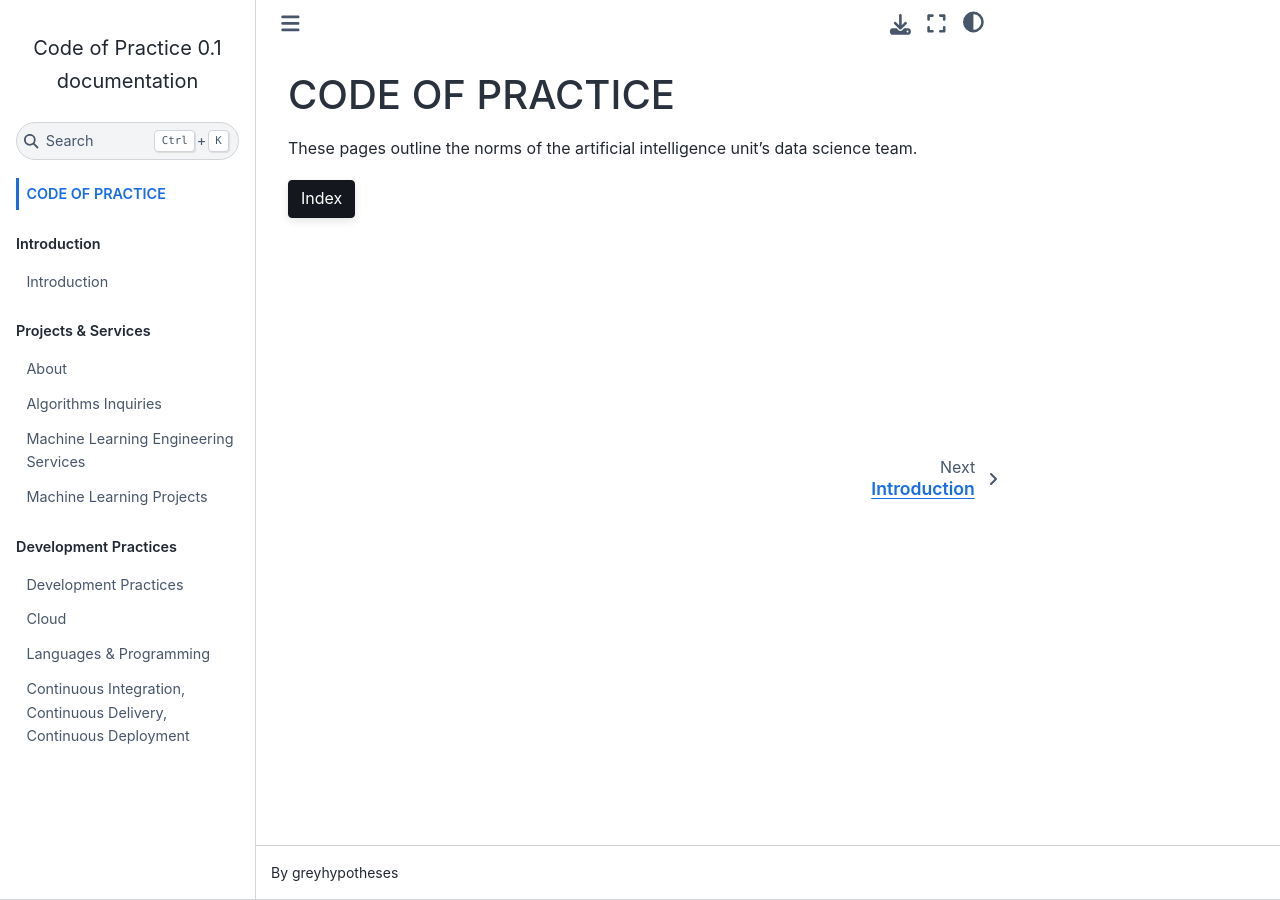
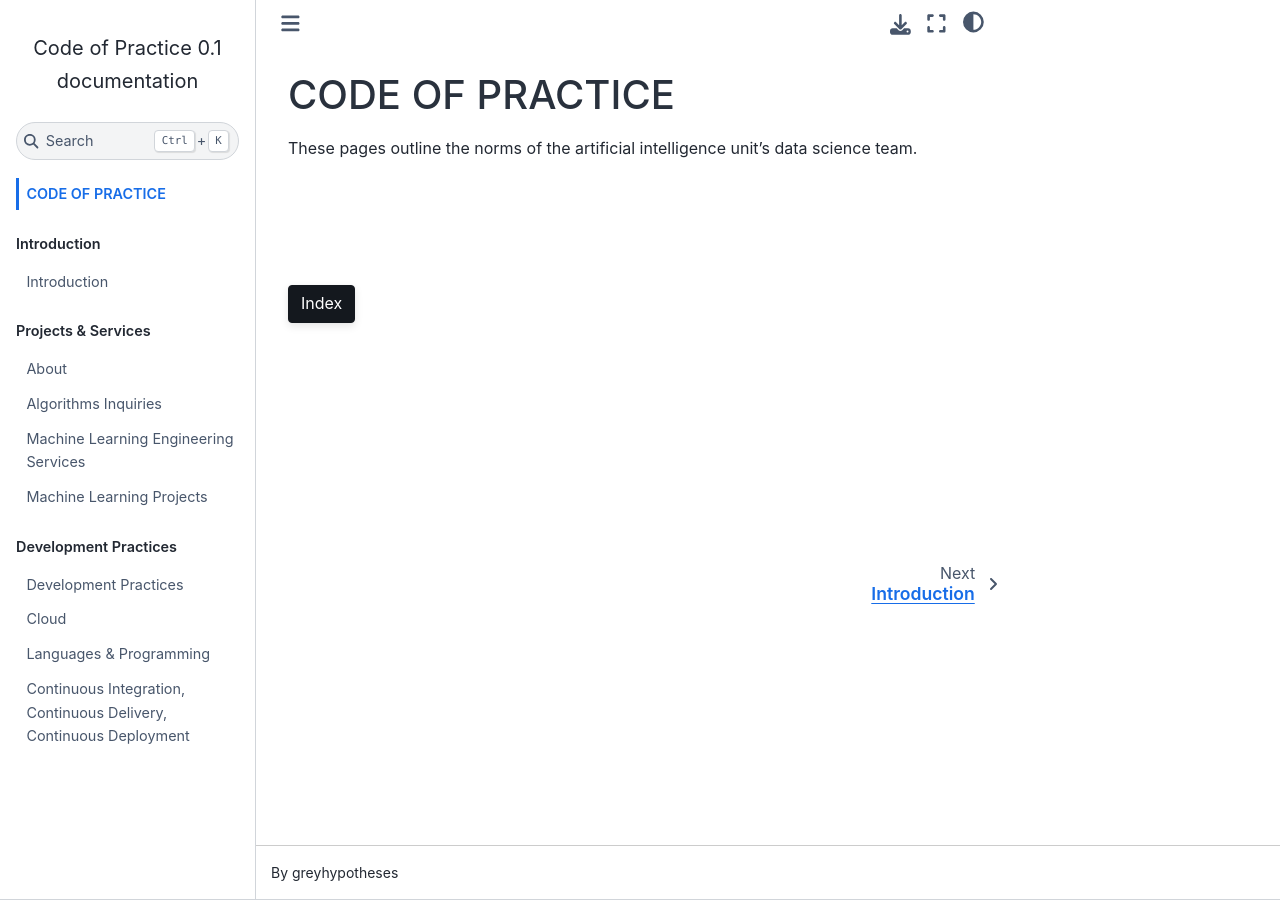
Before and after one commit to thereferences/practice, a Sphinx documentation site: the page built from docs/source/index.rst, in a window 1280 px wide. Built offline with Sphinx 7.4.7 and the Sphinx Book theme 1.1.4, drawn with Linux system fonts in a browser that asks for light colours.

Commit message:
Update docs/source/index.rst

```diff
--- a/docs/source/index.rst
+++ b/docs/source/index.rst
@@ -7,6 +7,14 @@ CODE OF PRACTICE
 ================
 
 These pages outline the norms of the artificial intelligence unit's data science team.
+
+
+.. raw:: html
+
+   <br>
+   <br>
+   <br>
+   <br>
 
 .. button-ref:: genindex
    :color: black
```
